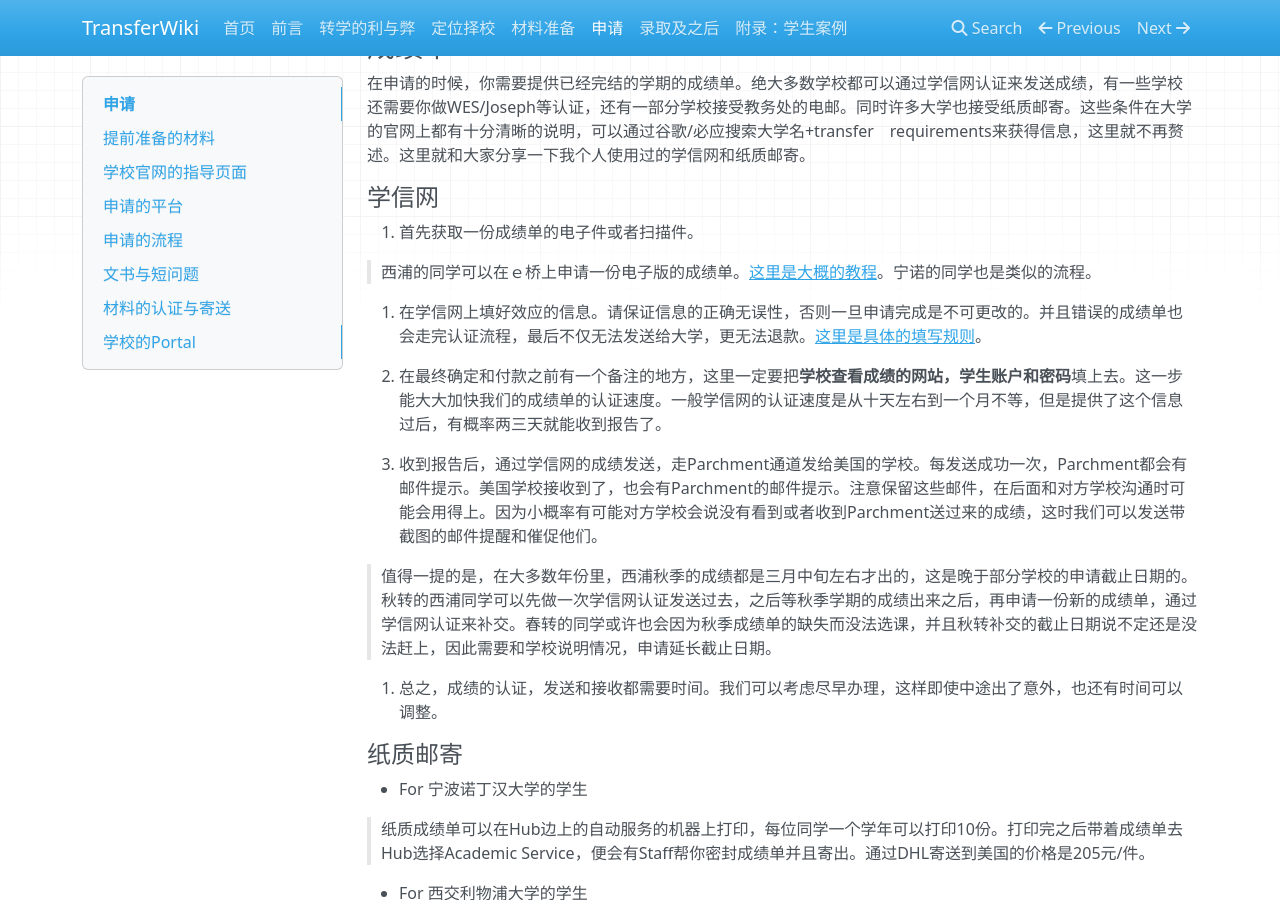
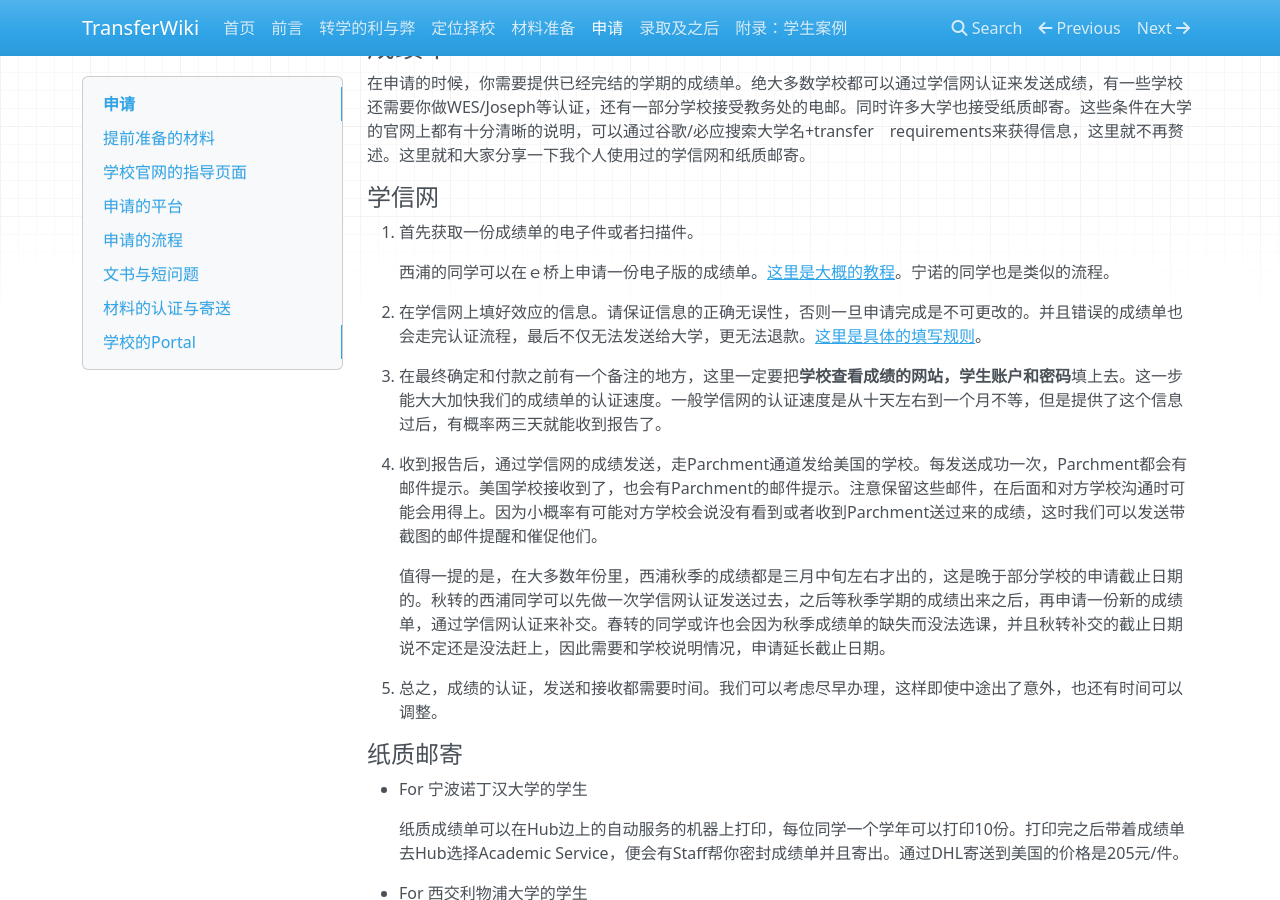
Before and after one commit to SihanXU/TransferWiki, an MkDocs documentation site: the page built from docs/apply.md, in a window 1280 px wide and 900 px high, scrolled down 954 px. Built offline with MkDocs 1.6.1, drawn with Linux system fonts in a browser that asks for light colours; nearby versions of some CDN libraries.

```diff
--- a/docs/apply.md
+++ b/docs/apply.md
@@ -48,7 +48,7 @@
 
 1. 首先获取一份成绩单的电子件或者扫描件。
 
-> 西浦的同学可以在ｅ桥上申请一份电子版的成绩单。[这里是大概的教程](https://mp.weixin.qq.com/s/V5pjh7Yy-48c7tRAB_9eWA)。宁诺的同学也是类似的流程。
+    西浦的同学可以在ｅ桥上申请一份电子版的成绩单。[这里是大概的教程](https://mp.weixin.qq.com/s/V5pjh7Yy-48c7tRAB_9eWA)。宁诺的同学也是类似的流程。
 
 2. 在学信网上填好效应的信息。请保证信息的正确无误性，否则一旦申请完成是不可更改的。并且错误的成绩单也会走完认证流程，最后不仅无法发送给大学，更无法退款。[这里是具体的填写规则](https://zhuanlan.zhihu.com/p/153545270)。
 
@@ -56,7 +56,7 @@
 
 4. 收到报告后，通过学信网的成绩发送，走Parchment通道发给美国的学校。每发送成功一次，Parchment都会有邮件提示。美国学校接收到了，也会有Parchment的邮件提示。注意保留这些邮件，在后面和对方学校沟通时可能会用得上。因为小概率有可能对方学校会说没有看到或者收到Parchment送过来的成绩，这时我们可以发送带截图的邮件提醒和催促他们。
 
-> 值得一提的是，在大多数年份里，西浦秋季的成绩都是三月中旬左右才出的，这是晚于部分学校的申请截止日期的。秋转的西浦同学可以先做一次学信网认证发送过去，之后等秋季学期的成绩出来之后，再申请一份新的成绩单，通过学信网认证来补交。春转的同学或许也会因为秋季成绩单的缺失而没法选课，并且秋转补交的截止日期说不定还是没法赶上，因此需要和学校说明情况，申请延长截止日期。
+    值得一提的是，在大多数年份里，西浦秋季的成绩都是三月中旬左右才出的，这是晚于部分学校的申请截止日期的。秋转的西浦同学可以先做一次学信网认证发送过去，之后等秋季学期的成绩出来之后，再申请一份新的成绩单，通过学信网认证来补交。春转的同学或许也会因为秋季成绩单的缺失而没法选课，并且秋转补交的截止日期说不定还是没法赶上，因此需要和学校说明情况，申请延长截止日期。
 
 5. 总之，成绩的认证，发送和接收都需要时间。我们可以考虑尽早办理，这样即使中途出了意外，也还有时间可以调整。
 
@@ -64,11 +64,11 @@
 
 - For 宁波诺丁汉大学的学生
 
-> 纸质成绩单可以在Hub边上的自动服务的机器上打印，每位同学一个学年可以打印10份。打印完之后带着成绩单去Hub选择Academic Service，便会有Staff帮你密封成绩单并且寄出。通过DHL寄送到美国的价格是205元/件。
+    纸质成绩单可以在Hub边上的自动服务的机器上打印，每位同学一个学年可以打印10份。打印完之后带着成绩单去Hub选择Academic Service，便会有Staff帮你密封成绩单并且寄出。通过DHL寄送到美国的价格是205元/件。
 
 - For 西交利物浦大学的学生
 
-> 西浦的学生每年总共可以申请20份成绩单，包括纸质和电子版。20份满了过后，在ｅ桥上将无法申请更多的成绩单，需要邮件和教务处沟通。并且遗失或没有收到也可能发生，国际快递也是一笔不小的费用，请谨慎考虑。经过DHL发送的快递，三天左右可以到。可以和初高中的材料放在一起寄送，淘宝上也有一些便宜的店铺，速度也还行，请自行斟酌。
+    西浦的学生每年总共可以申请20份成绩单，包括纸质和电子版。20份满了过后，在ｅ桥上将无法申请更多的成绩单，需要邮件和教务处沟通。并且遗失或没有收到也可能发生，国际快递也是一笔不小的费用，请谨慎考虑。经过DHL发送的快递，三天左右可以到。可以和初高中的材料放在一起寄送，淘宝上也有一些便宜的店铺，速度也还行，请自行斟酌。
 
 ### 语言成绩
 
```
